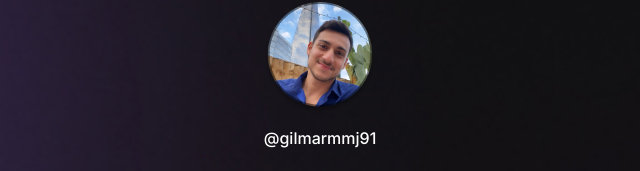
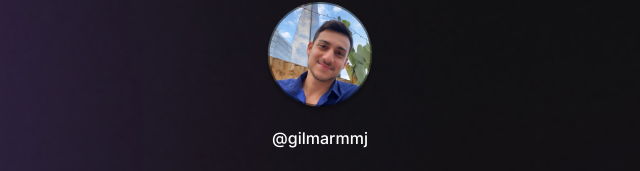
Before and after one commit to gilmar-margoti/links, a plain HTML site: page index.html in a window 1280 px wide. Shown: the part 78-249 px from the top of the page, 320-960 px from the left. Drawn offline with nearby package versions, Linux system fonts and the light colour scheme.

Commit message:
changing profile name

```diff
--- a/index.html
+++ b/index.html
@@ -19,7 +19,7 @@
       <div id="profile">
         <img src="./assets/avatar.png" alt="Gilmar's picture" />
 
-        <p>@gilmarmmj91</p>
+        <p>@gilmarmmj</p>
       </div>
 
       <div id="switch" onclick="toggleMode()">
```
